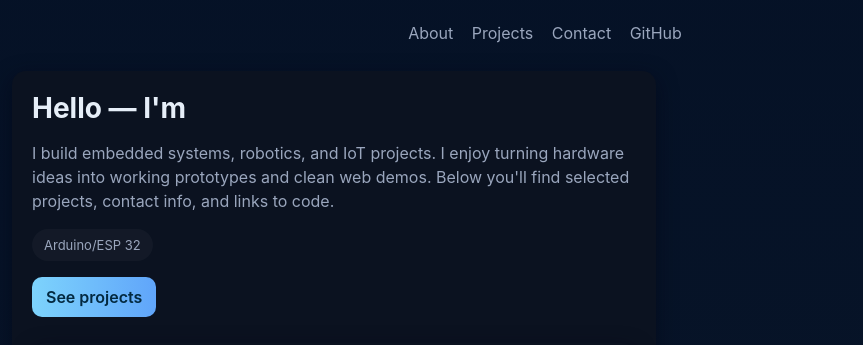
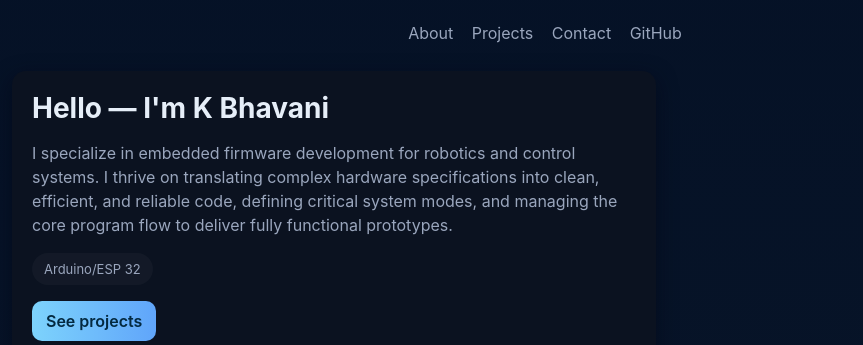
Before and after one commit to kbhavani22/Smart-Arduino-Voice-Controlled-Rover, a plain HTML site: page index.html in a window 1280 px wide. Shown: the part 320-665 px from the top of the page, without its empty margins (102-965 px from the left). Drawn offline with Linux system fonts and the light colour scheme.

Commit message:
Update index.html

```diff
--- a/index.html
+++ b/index.html
@@ -80,8 +80,8 @@
 
     <section class="hero">
       <div class="card intro">
-        <h2>Hello — I'm <span style="color:var(--accent)"></span></h2>
-        <p>I build embedded systems, robotics, and IoT projects. I enjoy turning hardware ideas into working prototypes and clean web demos. Below you'll find selected projects, contact info, and links to code.</p>
+        <h2>Hello — I'm K Bhavani <span style="color:var(--accent)"></span></h2>
+        <p>I specialize in embedded firmware development for robotics and control systems. I thrive on translating complex hardware specifications into clean, efficient, and reliable code, defining critical system modes, and managing the core program flow to deliver fully functional prototypes.</p>
 
         <div class="skills">
   <div class="skill">Arduino/ESP 32</div>
```
